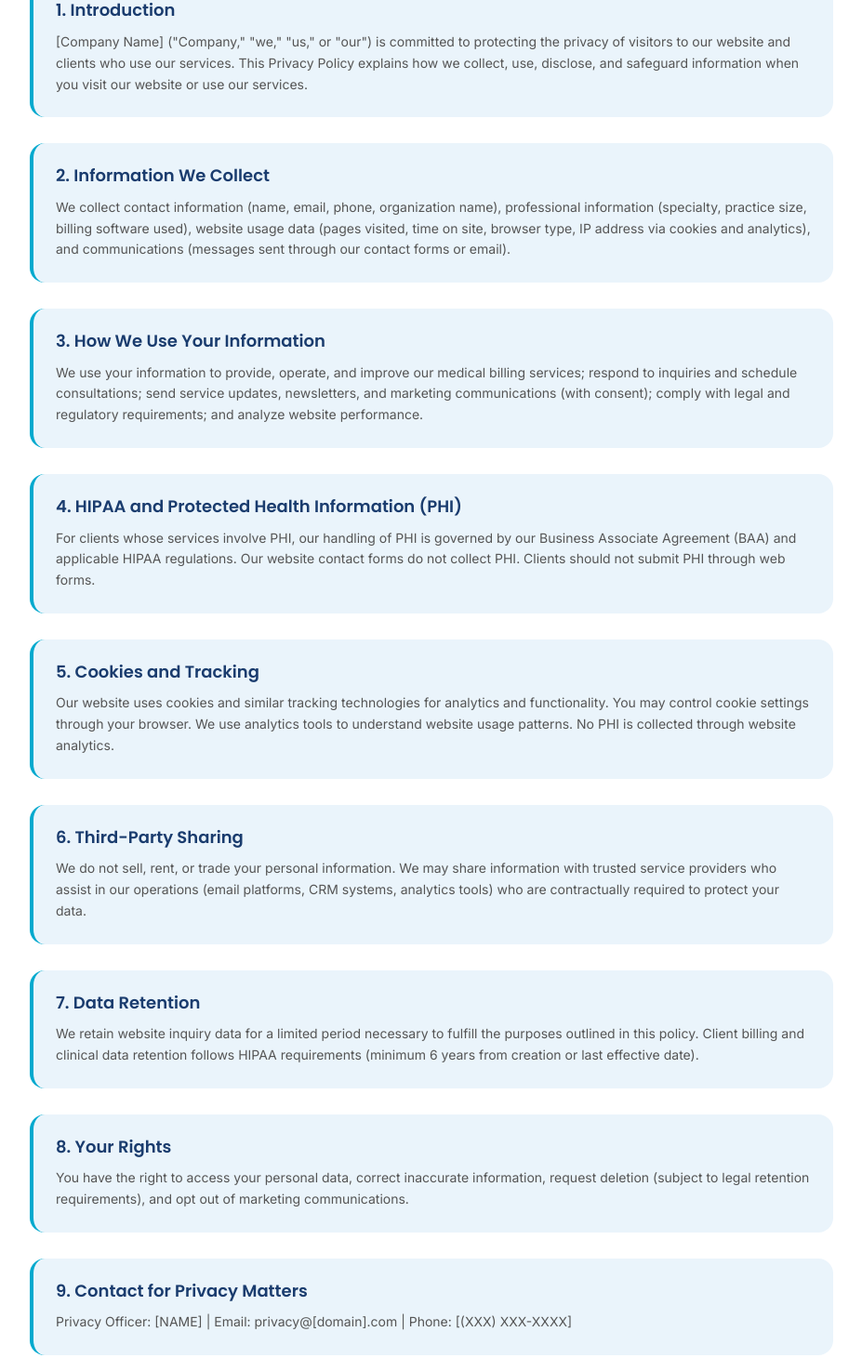
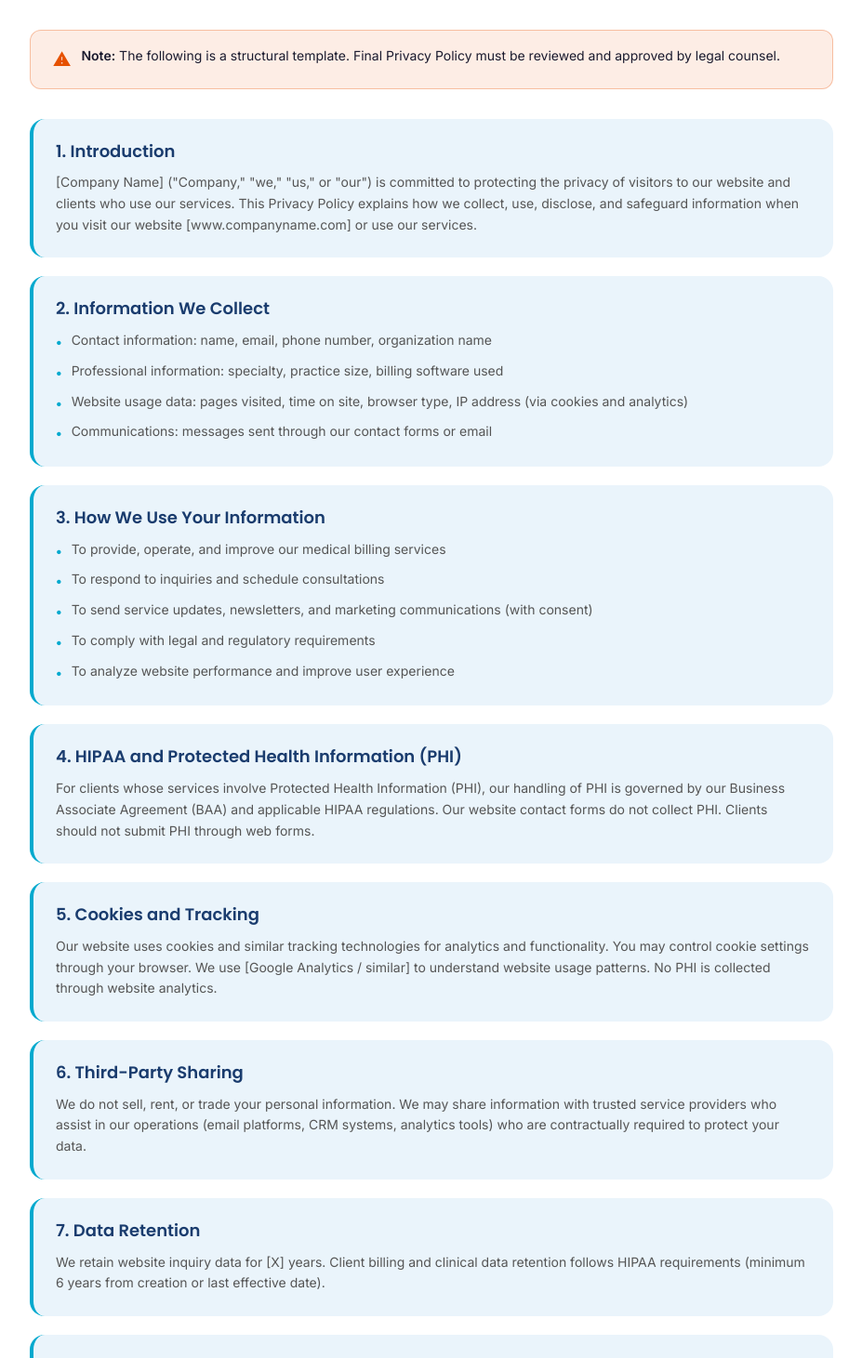
Before and after one commit to raffayprogrammer/Website, a Next.js app: page /privacy-policy in a window 1280 px wide. Shown: the part 540-2001 px from the top of the page at 93% size, without its empty margins (176-1103 px from the left). Built offline with nearby package versions, Linux system fonts and the light colour scheme.

Commit message:
Add Sections 17-18: legal note banner, bullet-point lists for Privacy Policy and Terms & Conditions

```diff
--- a/src/app/privacy-policy/page.tsx
+++ b/src/app/privacy-policy/page.tsx
@@ -5,29 +5,44 @@ import PageHero from "@/components/shared/PageHero";
 export const metadata: Metadata = {
   title: "Privacy Policy | [Company Name]",
   description:
-    "Our privacy policy details how [Company Name] collects, uses, and protects your information.",
+    "Our privacy policy details how [Company Name] collects, uses, and protects your information in compliance with HIPAA and applicable privacy laws.",
 };
 
-const sections = [
+type PolicySection =
+  | { title: string; body: string; list?: never }
+  | { title: string; list: string[]; body?: never };
+
+const sections: PolicySection[] = [
   {
     title: "1. Introduction",
-    body: "[Company Name] (\"Company,\" \"we,\" \"us,\" or \"our\") is committed to protecting the privacy of visitors to our website and clients who use our services. This Privacy Policy explains how we collect, use, disclose, and safeguard information when you visit our website or use our services.",
+    body: '[Company Name] ("Company," "we," "us," or "our") is committed to protecting the privacy of visitors to our website and clients who use our services. This Privacy Policy explains how we collect, use, disclose, and safeguard information when you visit our website [www.companyname.com] or use our services.',
   },
   {
     title: "2. Information We Collect",
-    body: "We collect contact information (name, email, phone, organization name), professional information (specialty, practice size, billing software used), website usage data (pages visited, time on site, browser type, IP address via cookies and analytics), and communications (messages sent through our contact forms or email).",
+    list: [
+      "Contact information: name, email, phone number, organization name",
+      "Professional information: specialty, practice size, billing software used",
+      "Website usage data: pages visited, time on site, browser type, IP address (via cookies and analytics)",
+      "Communications: messages sent through our contact forms or email",
+    ],
   },
   {
     title: "3. How We Use Your Information",
-    body: "We use your information to provide, operate, and improve our medical billing services; respond to inquiries and schedule consultations; send service updates, newsletters, and marketing communications (with consent); comply with legal and regulatory requirements; and analyze website performance.",
+    list: [
+      "To provide, operate, and improve our medical billing services",
+      "To respond to inquiries and schedule consultations",
+      "To send service updates, newsletters, and marketing communications (with consent)",
+      "To comply with legal and regulatory requirements",
+      "To analyze website performance and improve user experience",
+    ],
   },
   {
     title: "4. HIPAA and Protected Health Information (PHI)",
-    body: "For clients whose services involve PHI, our handling of PHI is governed by our Business Associate Agreement (BAA) and applicable HIPAA regulations. Our website contact forms do not collect PHI. Clients should not submit PHI through web forms.",
+    body: "For clients whose services involve Protected Health Information (PHI), our handling of PHI is governed by our Business Associate Agreement (BAA) and applicable HIPAA regulations. Our website contact forms do not collect PHI. Clients should not submit PHI through web forms.",
   },
   {
     title: "5. Cookies and Tracking",
-    body: "Our website uses cookies and similar tracking technologies for analytics and functionality. You may control cookie settings through your browser. We use analytics tools to understand website usage patterns. No PHI is collected through website analytics.",
+    body: "Our website uses cookies and similar tracking technologies for analytics and functionality. You may control cookie settings through your browser. We use [Google Analytics / similar] to understand website usage patterns. No PHI is collected through website analytics.",
   },
   {
     title: "6. Third-Party Sharing",
@@ -35,15 +50,20 @@ const sections = [
   },
   {
     title: "7. Data Retention",
-    body: "We retain website inquiry data for a limited period necessary to fulfill the purposes outlined in this policy. Client billing and clinical data retention follows HIPAA requirements (minimum 6 years from creation or last effective date).",
+    body: "We retain website inquiry data for [X] years. Client billing and clinical data retention follows HIPAA requirements (minimum 6 years from creation or last effective date).",
   },
   {
     title: "8. Your Rights",
-    body: "You have the right to access your personal data, correct inaccurate information, request deletion (subject to legal retention requirements), and opt out of marketing communications.",
+    list: [
+      "Right to access your personal data",
+      "Right to correct inaccurate information",
+      "Right to request deletion (subject to legal retention requirements)",
+      "Right to opt out of marketing communications",
+    ],
   },
   {
     title: "9. Contact for Privacy Matters",
-    body: "Privacy Officer: [NAME] | Email: privacy@[domain].com | Phone: [(XXX) XXX-XXXX]",
+    body: "Privacy Officer: [NAME] | Email: [privacy@companyname.com] | Phone: [PHONE]",
   },
 ];
 
@@ -52,22 +72,49 @@ export default function PrivacyPolicyPage() {
     <PageLayout>
       <PageHero
         eyebrow="Legal"
-        title="Privacy Policy"
+        title="Privacy Policy — [Company Name]"
         subtitle="Effective Date: [DATE] | Last Updated: [DATE]"
         crumbs={[{ label: "Privacy Policy" }]}
         ctaLabel="Contact Privacy Officer →"
         ctaHref="/contact"
       />
+
       <section className="py-16 bg-white">
-        <div className="max-w-4xl mx-auto px-4 space-y-7">
+        <div className="max-w-4xl mx-auto px-4">
+
+          {/* Legal counsel note */}
+          <div className="bg-amber/10 border border-amber/30 rounded-xl px-6 py-4 mb-8 flex items-start gap-3">
+            <span className="text-amber font-bold text-lg shrink-0 mt-0.5">⚠</span>
+            <p className="text-charcoal text-sm leading-relaxed">
+              <span className="font-semibold">Note:</span> The following is a structural template.
+              Final Privacy Policy must be reviewed and approved by legal counsel.
+            </p>
+          </div>
+
+          <div className="space-y-5">
             {sections.map((s) => (
-            <div key={s.title} className="bg-ice rounded-2xl p-6 border-l-4 border-l-cyan">
+              <div
+                key={s.title}
+                className="bg-ice rounded-2xl p-6 border-l-4 border-l-cyan"
+              >
                 <h2 className="font-bold text-navy text-lg font-[family-name:var(--font-poppins)] mb-3">
                   {s.title}
                 </h2>
+                {s.list ? (
+                  <ul className="space-y-2">
+                    {s.list.map((item) => (
+                      <li key={item} className="flex items-start gap-2.5 text-body text-sm leading-relaxed">
+                        <span className="text-cyan font-bold mt-0.5 shrink-0">•</span>
+                        {item}
+                      </li>
+                    ))}
+                  </ul>
+                ) : (
                   <p className="text-body text-sm leading-relaxed">{s.body}</p>
+                )}
               </div>
             ))}
+          </div>
         </div>
       </section>
     </PageLayout>
--- a/src/app/terms-and-conditions/page.tsx
+++ b/src/app/terms-and-conditions/page.tsx
@@ -4,20 +4,60 @@ import PageHero from "@/components/shared/PageHero";
 
 export const metadata: Metadata = {
   title: "Terms & Conditions | [Company Name]",
-  description: "Terms and conditions governing the use of [Company Name]'s services and website.",
+  description:
+    "Terms and conditions governing the use of [Company Name]'s medical billing services and website.",
 };
 
-const sections = [
-  { title: "1. Acceptance of Terms", body: "By accessing our website or using our services, you agree to these Terms and Conditions. If you do not agree, please do not use our website or services." },
-  { title: "2. Services", body: "[Company Name] provides medical billing, coding, revenue cycle management, credentialing, and related healthcare administrative services as described in individual service agreements executed with each client." },
-  { title: "3. Client Obligations", body: "Clients agree to provide accurate and complete clinical and administrative documentation, maintain proper licensure and practice credentials, comply with all applicable healthcare laws and regulations, and notify [Company Name] promptly of any changes affecting billing operations." },
-  { title: "4. Confidentiality and HIPAA", body: "Services involving PHI are governed by a separate BAA. Both parties agree to maintain the confidentiality of all proprietary and patient-related information in compliance with HIPAA and applicable state laws." },
-  { title: "5. Payment Terms", body: "Invoices are issued monthly per the agreed billing model (percentage of collections, per-claim, or retainer). Payment is due within NET 30 days of invoice date unless otherwise specified." },
-  { title: "6. Limitation of Liability", body: "[Company Name]'s liability for any claim arising out of services shall not exceed the total fees paid by the client in the three (3) months preceding the claim. [Company Name] is not liable for indirect, consequential, or punitive damages." },
-  { title: "7. Intellectual Property", body: "All proprietary systems, workflows, reports, and technology provided by [Company Name] remain the intellectual property of [Company Name]. Clients may not reverse engineer, copy, or redistribute proprietary materials." },
-  { title: "8. Termination", body: "Either party may terminate services with 30/60 days written notice per the service agreement terms. [Company Name] reserves the right to terminate immediately for material breach, including non-payment or HIPAA violation." },
-  { title: "9. Governing Law", body: "These Terms shall be governed by the laws of the State of [STATE], without regard to conflict of law provisions." },
-  { title: "10. Contact", body: "Legal inquiries: legal@[domain].com | [(XXX) XXX-XXXX]" },
+type TermsSection =
+  | { title: string; body: string; list?: never }
+  | { title: string; list: string[]; body?: never };
+
+const sections: TermsSection[] = [
+  {
+    title: "1. Acceptance of Terms",
+    body: "By accessing our website or using our services, you agree to these Terms and Conditions. If you do not agree, please do not use our website or services.",
+  },
+  {
+    title: "2. Services",
+    body: "[Company Name] provides medical billing, coding, revenue cycle management, credentialing, and related healthcare administrative services as described in individual service agreements executed with each client.",
+  },
+  {
+    title: "3. Client Obligations",
+    list: [
+      "Provide accurate and complete clinical and administrative documentation",
+      "Maintain proper licensure and practice credentials",
+      "Comply with all applicable healthcare laws and regulations",
+      "Notify [Company Name] promptly of any changes affecting billing operations",
+    ],
+  },
+  {
+    title: "4. Confidentiality and HIPAA",
+    body: "Services involving PHI are governed by a separate BAA. Both parties agree to maintain the confidentiality of all proprietary and patient-related information in compliance with HIPAA and applicable state laws.",
+  },
+  {
+    title: "5. Payment Terms",
+    body: "Invoices are issued monthly per the agreed billing model (percentage of collections, per-claim, or retainer). Payment is due within NET 30 days of invoice date.",
+  },
+  {
+    title: "6. Limitation of Liability",
+    body: "[Company Name]'s liability for any claim arising out of services shall not exceed the total fees paid by the client in the three (3) months preceding the claim. [Company Name] is not liable for indirect, consequential, or punitive damages.",
+  },
+  {
+    title: "7. Intellectual Property",
+    body: "All proprietary systems, workflows, reports, and technology provided by [Company Name] remain the intellectual property of [Company Name]. Clients may not reverse engineer, copy, or redistribute [Company Name] proprietary materials.",
+  },
+  {
+    title: "8. Termination",
+    body: "Either party may terminate services with [30/60] days written notice per the service agreement terms. [Company Name] reserves the right to terminate immediately for material breach, including non-payment or HIPAA violation.",
+  },
+  {
+    title: "9. Governing Law",
+    body: "These Terms shall be governed by the laws of the State of [STATE], without regard to conflict of law provisions.",
+  },
+  {
+    title: "10. Contact",
+    body: "Legal inquiries: [legal@companyname.com] | [PHONE]",
+  },
 ];
 
 export default function TermsPage() {
@@ -25,22 +65,49 @@ export default function TermsPage() {
     <PageLayout>
       <PageHero
         eyebrow="Legal"
-        title="Terms & Conditions"
+        title="Terms and Conditions — [Company Name]"
         subtitle="Effective Date: [DATE]"
         crumbs={[{ label: "Terms & Conditions" }]}
         ctaLabel="Contact Legal →"
         ctaHref="/contact"
       />
+
       <section className="py-16 bg-white">
-        <div className="max-w-4xl mx-auto px-4 space-y-7">
+        <div className="max-w-4xl mx-auto px-4">
+
+          {/* Legal counsel note */}
+          <div className="bg-amber/10 border border-amber/30 rounded-xl px-6 py-4 mb-8 flex items-start gap-3">
+            <span className="text-amber font-bold text-lg shrink-0 mt-0.5">⚠</span>
+            <p className="text-charcoal text-sm leading-relaxed">
+              <span className="font-semibold">Note:</span> The following is a structural template.
+              Final Terms &amp; Conditions must be reviewed and approved by legal counsel.
+            </p>
+          </div>
+
+          <div className="space-y-5">
             {sections.map((s) => (
-            <div key={s.title} className="bg-ice rounded-2xl p-6 border-l-4 border-l-cyan">
+              <div
+                key={s.title}
+                className="bg-ice rounded-2xl p-6 border-l-4 border-l-cyan"
+              >
                 <h2 className="font-bold text-navy text-lg font-[family-name:var(--font-poppins)] mb-3">
                   {s.title}
                 </h2>
+                {s.list ? (
+                  <ul className="space-y-2">
+                    {s.list.map((item) => (
+                      <li key={item} className="flex items-start gap-2.5 text-body text-sm leading-relaxed">
+                        <span className="text-cyan font-bold mt-0.5 shrink-0">•</span>
+                        {item}
+                      </li>
+                    ))}
+                  </ul>
+                ) : (
                   <p className="text-body text-sm leading-relaxed">{s.body}</p>
+                )}
               </div>
             ))}
+          </div>
         </div>
       </section>
     </PageLayout>
```
Lines whose indentation alone changed are shown as unchanged.
